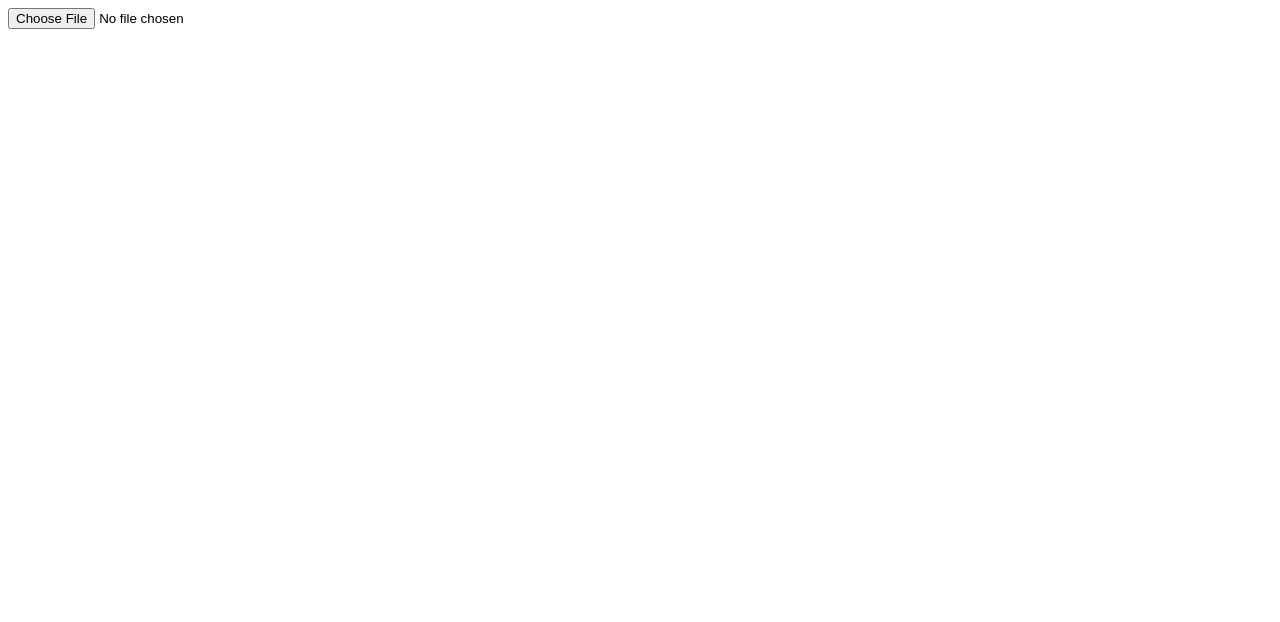
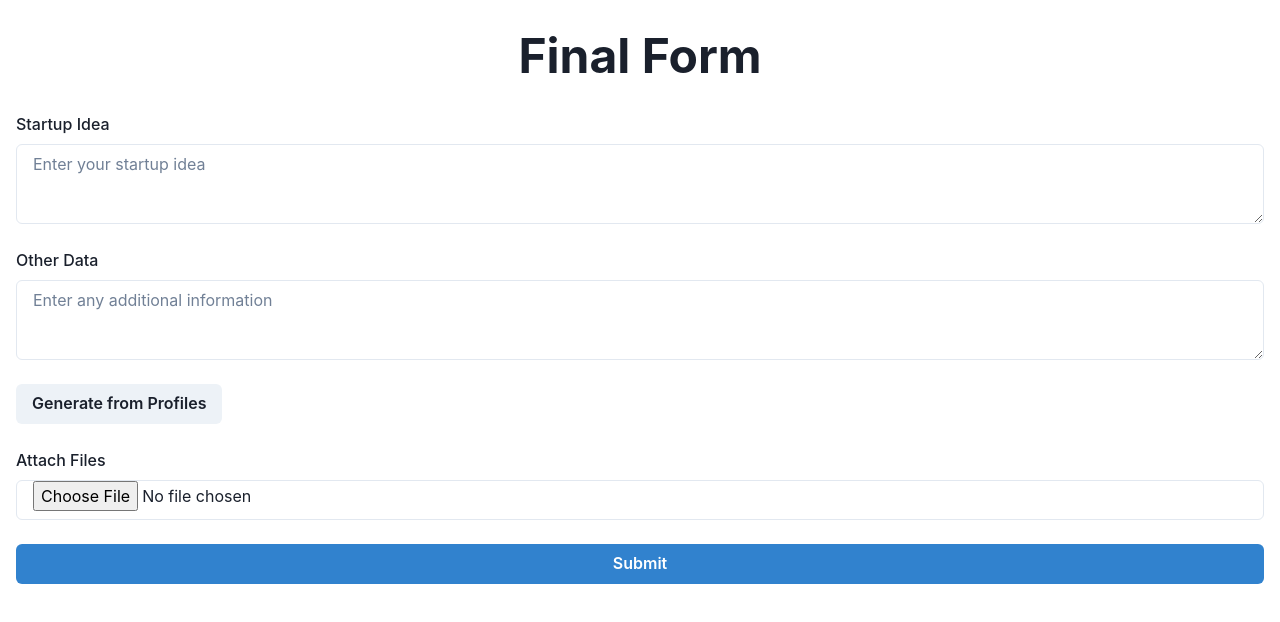
Before and after one commit to nihaarshah/MyFinalForm, a Next.js app: page / in a window 1280 px wide. Shown: the top 622 px of the page. Built offline with nearby package versions, Linux system fonts and the light colour scheme.

Commit message:
basic frontend

```diff
--- a/pages/index.js
+++ b/pages/index.js
@@ -1,5 +1,67 @@
 import Head from "next/head";
+import {
+  Box,
+  Button,
+  ChakraProvider,
+  Container,
+  Flex,
+  FormControl,
+  FormLabel,
+  Heading,
+  Input,
+  Stack,
+  Textarea,
+  useToast,
+} from "@chakra-ui/react";
 
 export default function Home() {
-  return <input type="file" id="filePicker" />;
+  const toast = useToast();
+
+  const handleSubmit = (e) => {
+    e.preventDefault();
+    // Handle form submission here
+    toast({
+      title: "Form submitted.",
+      status: "success",
+      duration: 3000,
+      isClosable: true,
+    });
+  };
+
+  return (
+    <ChakraProvider>
+      <Container maxW="container.xl">
+        <Heading as="h1" size="2xl" textAlign="center" my={8}>
+          Final Form
+        </Heading>
+
+        <form onSubmit={handleSubmit}>
+          <Stack spacing={6}>
+            <FormControl id="startupIdea">
+              <FormLabel>Startup Idea</FormLabel>
+              <Textarea placeholder="Enter your startup idea" />
+            </FormControl>
+
+            <FormControl id="otherData">
+              <FormLabel>Other Data</FormLabel>
+              <Textarea placeholder="Enter any additional information" />
+            </FormControl>
+
+            <FormControl id="generateFromProfiles">
+              <Button onClick={() => {}}>Generate from Profiles</Button>
+            </FormControl>
+
+            <FormControl id="fileSelector">
+              <FormLabel>Attach Files</FormLabel>
+              <Input type="file" onChange={() => {}} />
+            </FormControl>
+
+            <Button type="submit" colorScheme="blue">
+              Submit
+            </Button>
+          </Stack>
+        </form>
+      </Container>
+    </ChakraProvider>
+  );
 }
```
